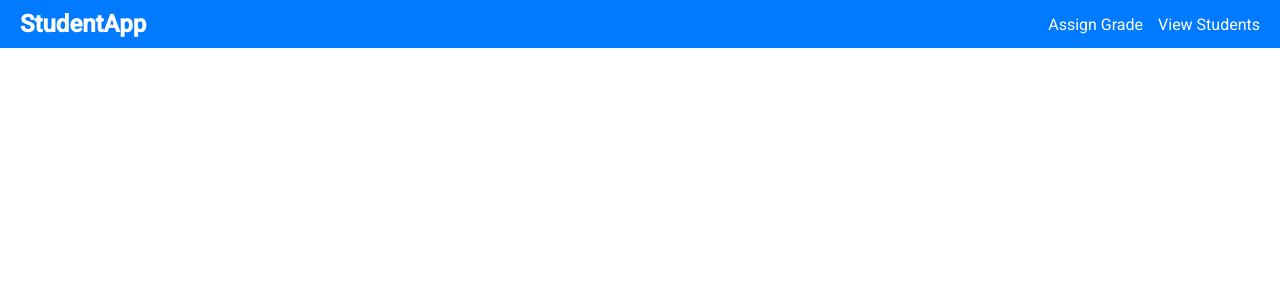
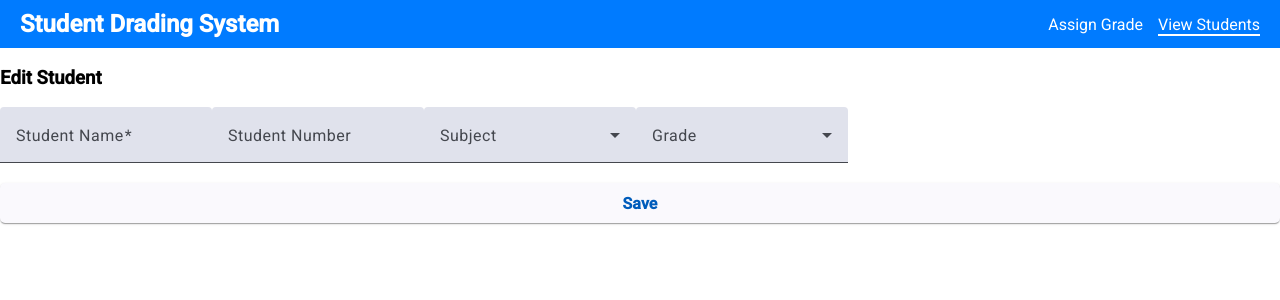
Before and after one commit to OsaMichael/Student-Grade-UI, an Angular app: page /students/edit/1 in a window 1280 px wide. Before the commit this address led to /. Shown: the top 300 px of the page. Built offline with nearby package versions, Linux system fonts and the light colour scheme.

Commit message:
edit student

```diff
--- a/src/app/navbar/navbar.component.ts
+++ b/src/app/navbar/navbar.component.ts
@@ -7,7 +7,7 @@ import { RouterModule } from '@angular/router';
   imports: [RouterModule],
   template: `
     <nav class="navbar">
-      <a routerLink="/" class="navbar-brand">StudentApp</a>
+      <a routerLink="/" class="navbar-brand">Student Drading System</a>
       <ul class="navbar-links">
         <li><a routerLink="/students/add" routerLinkActive="active">Assign Grade</a></li>
         <li><a routerLink="/students" routerLinkActive="active">View Students</a></li>
--- /dev/null
+++ b/src/app/student-form/Student-Edit-Form.Component.css
@@ -0,0 +1,67 @@
+/* General container styling */
+.form-container {
+    max-width: 600px;
+    margin: 50px auto;
+    padding: 20px;
+    background-color: #f9f9f9;
+    border-radius: 10px;
+    box-shadow: 0 4px 10px rgba(0, 0, 0, 0.1);
+    font-family: Arial, sans-serif;
+  }
+
+  /* Heading styling */
+  .form-container h2 {
+    text-align: center;
+    margin-bottom: 20px;
+    font-size: 1.8rem;
+    color: #333;
+  }
+
+  /* Form field styling */
+  .form {
+    display: flex;
+    flex-direction: column;
+    gap: 20px; /* Space between form fields */
+  }
+
+  .form-field {
+    width: 100%;
+  }
+
+  .mat-form-field {
+    width: 100%; /* Ensure fields take full width */
+  }
+
+  /* Submit button styling */
+  button[type="submit"] {
+    display: block;
+    width: 100%;
+    padding: 10px;
+    font-size: 1rem;
+    font-weight: bold;
+    border: none;
+    border-radius: 5px;
+    cursor: pointer;
+    transition: background-color 0.3s ease;
+  }
+
+  button[type="submit"]:hover {
+    background-color: #0056b3;
+  }
+
+  button[disabled] {
+    background-color: #ccc;
+    cursor: not-allowed;
+  }
+
+  /* Responsive design */
+  @media (max-width: 768px) {
+    .form-container {
+      padding: 15px;
+    }
+
+    button[type="submit"] {
+      font-size: 0.9rem;
+      padding: 8px;
+    }
+  }
--- /dev/null
+++ b/src/app/student-form/Student-Edit-Form.Component.html
@@ -0,0 +1,37 @@
+<div>
+    <h3>Edit Student</h3>
+    <form (ngSubmit)="saveStudent()">
+      <mat-form-field>
+        <mat-label>Student Name</mat-label>
+        <input matInput [(ngModel)]="student.studentName" name="studentName" required>
+      </mat-form-field>
+
+      <mat-form-field>
+        <mat-label>Student Number</mat-label>
+        <input matInput [(ngModel)]="student.studentNumber" name="studentNumber" readonly>
+      </mat-form-field>
+
+      <mat-form-field>
+        <mat-label>Subject</mat-label>
+        <mat-select [(ngModel)]="student.subject" name="subject">
+          <mat-option *ngFor="let sub of subjects" [value]="sub">{{ sub }}</mat-option>
+        </mat-select>
+      </mat-form-field>
+
+      <mat-form-field>
+        <mat-label>Grade</mat-label>
+        <mat-select [(ngModel)]="student.grade" name="grade">
+          <mat-option *ngFor="let grade of grades" [value]="grade">{{ grade }}</mat-option>
+        </mat-select>
+      </mat-form-field>
+
+      <!-- <mat-form-field>
+        <mat-label>Remark</mat-label>
+        <mat-select [(ngModel)]="student.remark" name="remark">
+          <mat-option *ngFor="let remark of remarks" [value]="remark">{{ remark }}</mat-option>
+        </mat-select>
+      </mat-form-field> -->
+
+      <button mat-raised-button color="primary" type="submit">Save</button>
+    </form>
+  </div>
--- /dev/null
+++ b/src/app/student-form/Student-Edit-Form.Component.ts
@@ -0,0 +1,105 @@
+import { Component, EventEmitter, Input, Output } from '@angular/core';
+import { CommonModule } from '@angular/common';
+import { FormsModule } from '@angular/forms';
+import { MatInputModule } from '@angular/material/input';
+import { MatFormFieldModule } from '@angular/material/form-field';
+import { MatButtonModule } from '@angular/material/button';
+import { MatOptionModule } from '@angular/material/core';
+import { MatSelectModule } from '@angular/material/select';
+
+@Component({
+  selector: 'app-student-form',
+  standalone: true,
+  imports: [
+    CommonModule, FormsModule, MatInputModule, MatFormFieldModule,
+    MatButtonModule, MatOptionModule, MatSelectModule
+  ],
+  templateUrl: './student-Edit-form.component.html',
+  styleUrls: ['./student-Edit-form.component.css'],
+})
+export class StudentEditFormComponent {
+  @Input() student: any = { studentName: '', studentNumber: '', subject: '', grade: ''};
+  @Output() save = new EventEmitter<any>();
+
+  subjects: string[] = ['Math', 'Science', 'History', 'English', 'Art'];
+  grades: string[] = ['A', 'B', 'C', 'D', 'E', 'F'];
+
+  saveStudent() {
+    this.save.emit(this.student);
+  }
+}
+
+
+
+
+
+// import { Component, EventEmitter, OnInit, Output } from '@angular/core';
+// import { ActivatedRoute, Router } from '@angular/router';
+// import { StudentService } from '../student.service';
+// import { CommonModule } from '@angular/common';
+// import { FormsModule } from '@angular/forms';
+
+// import { MatInputModule } from '@angular/material/input';
+// import { MatFormFieldModule } from '@angular/material/form-field';
+// import { MatButtonModule } from '@angular/material/button';
+// import { MatOptionModule } from '@angular/material/core';
+// import { MatSelectModule } from '@angular/material/select';
+// import { MatTableModule } from '@angular/material/table';
+
+
+
+// @Component({
+//   selector: 'app-student-form',
+//   standalone: true,
+//   imports: [CommonModule, FormsModule,MatInputModule,MatFormFieldModule,MatButtonModule, MatOptionModule, MatSelectModule,MatTableModule],
+//   templateUrl: './student-edit-form.component.html',
+//   styleUrls: ['./student-edit-form.component.css'],
+// })
+// export class StudentEditFormComponent implements OnInit {
+//   student: any = { id:'', studentName: '',studentNumber: '', subject: '', grade: '', remark:'' };
+//   subjects: string[] = ['Math', 'Science', 'History', 'English', 'Art'];
+//   grades: string[] = ['A', 'B', 'C', 'D', 'E', 'F'];
+//   students: any[] = [];
+//   @Output() save = new EventEmitter<any>();
+//   displayedColumns: string[] = ['studentName', 'studentNumber','subject', 'grade', 'remark'];
+//   constructor(
+//     private route: ActivatedRoute,
+//     private router: Router,
+//     private studentService1: StudentService
+//   ) {}
+
+
+//   saveStudent() {
+//     this.save.emit(this.student);
+//   }
+
+// //   ngOnInit(): void {
+// //     this.fetchStudents();
+// //   }
+
+// //   fetchStudents(): void {
+// //     this.studentService1.getStudents().subscribe({
+// //       next: (studentsData) => (this.students = studentsData),
+// //       error: (err) => console.error('Error fetching students:', err),
+// //     });
+// //   }
+
+
+// //   editStudent() {
+// //      this.studentService1.editStudent(this.student).subscribe({
+// //        next: (response) => {
+// //         console.log(`Response: ${response.message}`);
+// //          alert(`Response: ${response.message}`);
+// //         this.router.navigate(['/students']);
+// //       },
+// //       error: (err) => {
+// //          console.error('Error adding student:', err);
+// //         alert('Failed to add student. Please try again.');
+// //       },
+// //     });
+// //   }
+// }
+
+//    ngOnInit(): void {
+
+//    }
--- a/src/app/student-form/student-form.component.html
+++ b/src/app/student-form/student-form.component.html
@@ -1,5 +1,50 @@
+<div>
+    <h3>List of Students</h3>
+    <table mat-table [dataSource]="students" class="mat-elevation-z8">
 
-<div>
+      <ng-container matColumnDef="studentName">
+        <th mat-header-cell *matHeaderCellDef> Student Name </th>
+        <td mat-cell *matCellDef="let student">{{ student.studentName }}</td>
+      </ng-container>
+
+      <ng-container matColumnDef="studentNumber">
+        <th mat-header-cell *matHeaderCellDef> Student Number </th>
+        <td mat-cell *matCellDef="let student">{{ student.studentNumber }}</td>
+      </ng-container>
+
+      <ng-container matColumnDef="subject">
+        <th mat-header-cell *matHeaderCellDef> Subject </th>
+        <td mat-cell *matCellDef="let student">{{ student.subject }}</td>
+      </ng-container>
+
+      <ng-container matColumnDef="grade">
+        <th mat-header-cell *matHeaderCellDef> Grade </th>
+        <td mat-cell *matCellDef="let student">{{ student.grade }}</td>
+      </ng-container>
+
+      <ng-container matColumnDef="remark">
+        <th mat-header-cell *matHeaderCellDef> Remart </th>
+        <td mat-cell *matCellDef="let student">{{ student.remark }}</td>
+      </ng-container>
+
+      <ng-container matColumnDef="actions">
+        <th mat-header-cell *matHeaderCellDef> Actions </th>
+        <td mat-cell *matCellDef="let student">
+          <button mat-button (click)="selectStudent(student)">Edit</button>
+        </td>
+      </ng-container>
+      <tr mat-header-row *matHeaderRowDef="['studentName', 'studentNumber', 'subject', 'grade', 'remark', 'actions']"></tr>
+      <tr mat-row *matRowDef="let row; columns: ['studentName', 'studentNumber', 'subject', 'grade', 'remark', 'actions'];"></tr>
+    </table>
+
+    <app-student-form *ngIf="selectedStudent" [student]="selectedStudent" (save)="updateStudent($event)"></app-student-form>
+
+  </div>
+
+
+
+<!--
+ <div>
     <h3>List of Students</h3>
     <table mat-table [dataSource]="students">
 
@@ -33,3 +78,8 @@
     </table>
 
   </div>
+
+
+
+
+    -->
--- a/src/app/student-form/student-form.component.ts
+++ b/src/app/student-form/student-form.component.ts
@@ -1,5 +1,5 @@
 
-import { Component, OnInit } from '@angular/core';
+import { Component, EventEmitter, Input, OnInit, Output } from '@angular/core';
 import { ActivatedRoute, Router } from '@angular/router';
 import { StudentService } from '../student.service';
 import { CommonModule } from '@angular/common';
@@ -22,11 +22,16 @@ import { MatTableModule } from '@angular/material/table';
   styleUrls: ['./student-form.component.css'],
 })
 export class StudentFormComponent implements OnInit {
-  student: any = { studentName: '',studentNumber: '', subject: '', grade: '', remark:'' };
+  //student: any = { studentName: '',studentNumber: '', subject: '', grade: '', remark:'' };
   subjects: string[] = ['Math', 'Science', 'History', 'English', 'Art'];
   grades: string[] = ['A', 'B', 'C', 'D', 'E', 'F'];
   students: any[] = [];
-  displayedColumns: string[] = ['studentName', 'studentNumber','subject', 'grade', 'remark'];
+  selectedStudent: any | null = null;
+  //@Input() student1: any = {};
+  displayedColumns: string[] = ['studentName', 'studentNumber','subject', 'grade', 'remark','actions'];
+  @Input() student: any = { studentName: '', studentNumber: '', subject: '', grade: '', remark: '' };
+  @Output() save = new EventEmitter<any>();
+
   constructor(
     private route: ActivatedRoute,
     private router: Router,
@@ -37,16 +42,37 @@ export class StudentFormComponent implements OnInit {
   ngOnInit(): void {
     this.studentService1.getStudents().subscribe({
       next: (studentsData) => {
-        this.students = studentsData;
+       this.students = studentsData;
 
-        this.router.navigate(['/students']);
+       this.router.navigate(['/students']);
       },
       error: (err) => {
-        console.error('Error fetching students:', err);
-        alert('Failed to fetch students. Please try again.');
+         console.error('Error fetching students:', err);
+       alert('Failed to fetch students. Please try again.');
       },
+     });
+   }
+
+//   selectStudent(student: any) {
+//    this.selectedStudent = structuredClone(student);
+// }
+
+   selectStudent(student1: any) {
+    this.selectedStudent = { ...student1 }; // Clone the object to prevent binding issues
+   }
+
+  updateStudent(student1: any) {
+    this.studentService1.editStudent(student1).subscribe({
+      next: () => {
+        this.student(); // Refresh the list
+        this.selectedStudent = null; // Hide the form
+      },
+      error: (err) => console.error('Error updating student:', err),
     });
   }
 
+   saveStudent() {
+    this.save.emit(this.student);
+  }
 
-}
+  }
--- a/src/app/student-form/student-grade-form.component.ts
+++ b/src/app/student-form/student-grade-form.component.ts
@@ -47,7 +47,8 @@ saveStudent() {
     });
   }
 
-  ngOnInit(): void {
+
+   ngOnInit(): void {
 
   }
 
--- a/src/app/student.service.ts
+++ b/src/app/student.service.ts
@@ -17,4 +17,30 @@ export class StudentService {
   getStudents(): Observable<any[]> {
     return this.http.get<any[]>(`${this.apiUrl}/GetStudents`);
   }
+
+  // editStudent(studentNumber: string) {
+  //   this.router.navigate(['/edit-student', studentNumber]); // Navigate to the edit page
+  // }
+  //////
+
+  editStudent(student: any): Observable<any> {
+    return this.http.put(`${this.apiUrl}/UpdateStudent`, student );
+  }
+
+  // updateStudent(student: any): Observable<any> {
+  //   return this.http.put<any>(`${this.apiUrl}/${student.studentNumber}`, student);
+  // }
+
+  getStudentById(id: string): Observable<any> {
+    return this.http.get<any>(`${this.apiUrl}/${id}`);
+  }
+
+  getStudentByNumber(studentNumber: string): Observable<any> {
+    return this.http.get<any>(`${this.apiUrl}/getStudentByNumber,${studentNumber}`);
+  }
+
+  updateStudent(student: any): Observable<any> {
+    return this.http.put<any>(`${this.apiUrl}/${student.studentNumber}`, student);
+  }
+
 }
```
Also changed, not shown: src/app/app.routes.ts (+3 -6 lines).
